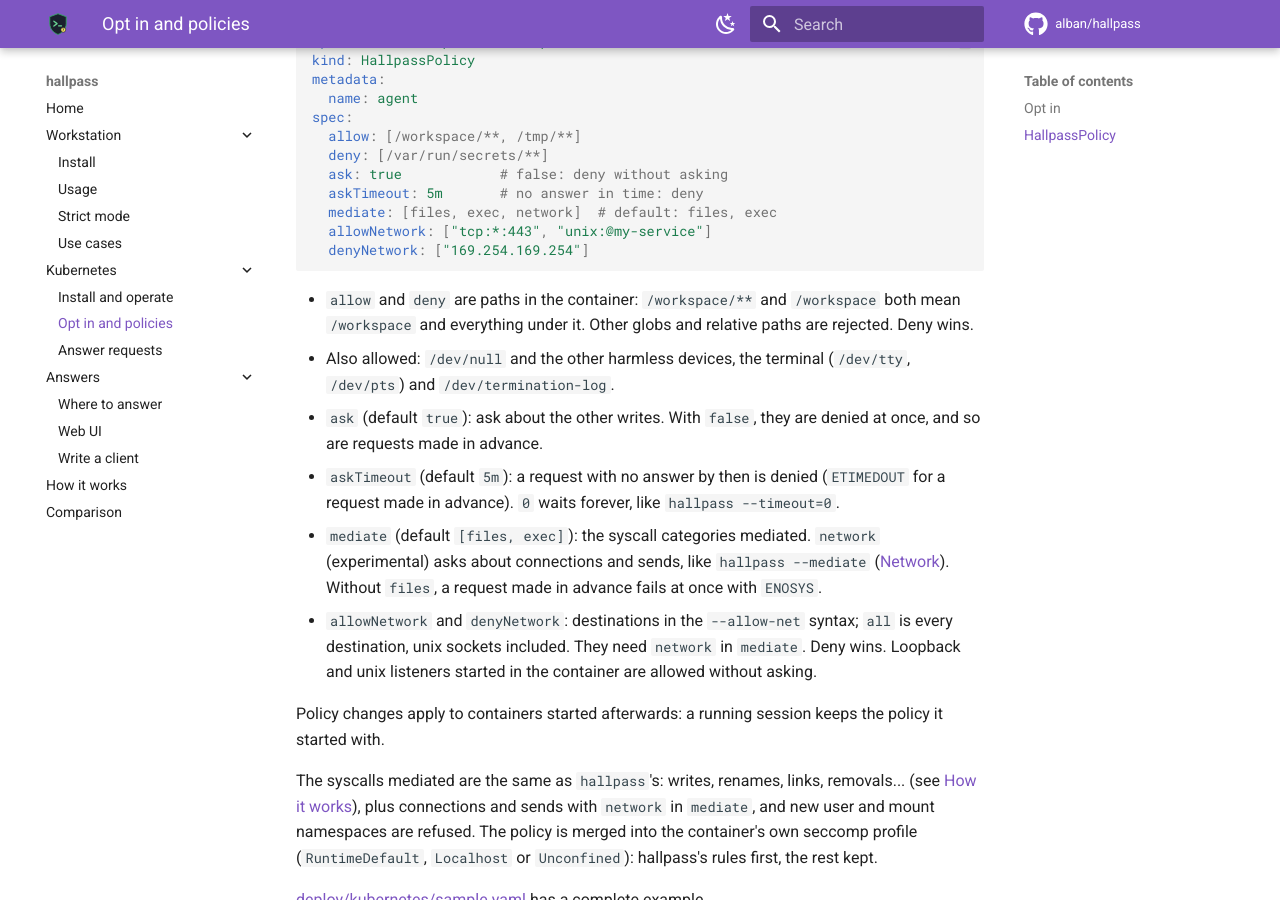
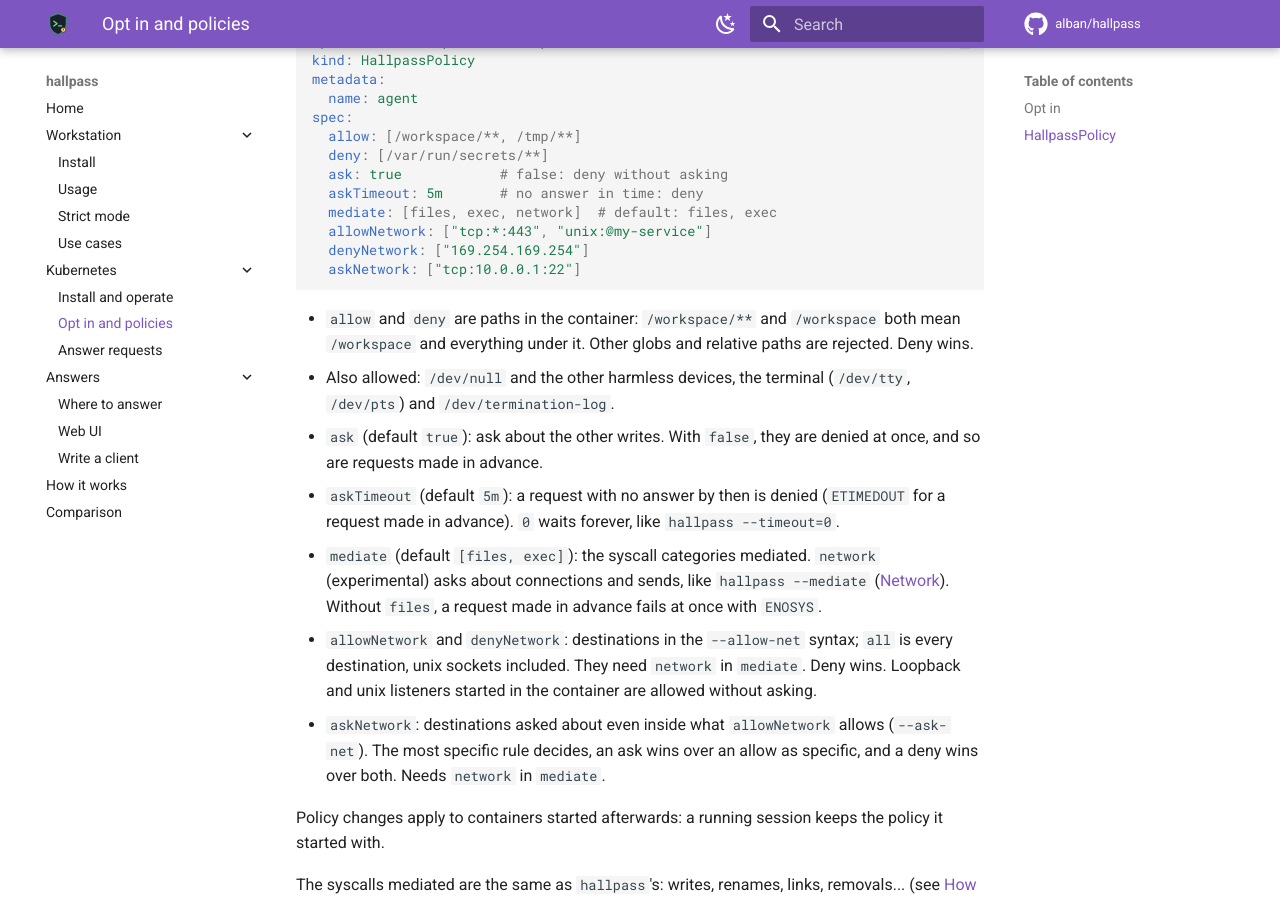
Before and after one commit to alban/hallpass, an MkDocs documentation site: the page built from docs/kubernetes/policies.md, in a window 1280 px wide and 900 px high, scrolled down 561 px. Built offline with MkDocs 1.6.1 and Material for MkDocs 9.7.7, drawn with Linux system fonts in a browser that asks for light colours; comment, search, counter and statistics services are not loaded.

Commit message:
docs: ask rules in strict mode, --ask-net and askNetwork
Co-authored-by: Copilot <223556219+Copilot@users.noreply.github.com>
Signed-off-by: Alban Crequy <albancrequy@microsoft.com>

````diff
--- a/docs/kubernetes/policies.md
+++ b/docs/kubernetes/policies.md
@@ -32,6 +32,7 @@ spec:
   mediate: [files, exec, network]  # default: files, exec
   allowNetwork: ["tcp:*:443", "unix:@my-service"]
   denyNetwork: ["169.254.169.254"]
+  askNetwork: ["tcp:10.0.0.1:22"]
 ```
 
 - `allow` and `deny` are paths in the container: `/workspace/**` and
@@ -52,6 +53,10 @@ spec:
   syntax; `all` is every destination, unix sockets included. They need
   `network` in `mediate`. Deny wins. Loopback and unix listeners
   started in the container are allowed without asking.
+- `askNetwork`: destinations asked about even inside what `allowNetwork`
+  allows (`--ask-net`). The most specific rule decides, an ask wins over
+  an allow as specific, and a deny wins over both. Needs `network` in
+  `mediate`.
 
 Policy changes apply to containers started afterwards: a running
 session keeps the policy it started with.
````
Also changed, not shown: docs/devel/monitor.md (+23 -8 lines), docs/workstation/strict.md (+2 -0 lines), docs/workstation/usage.md (+4 -1 lines).
